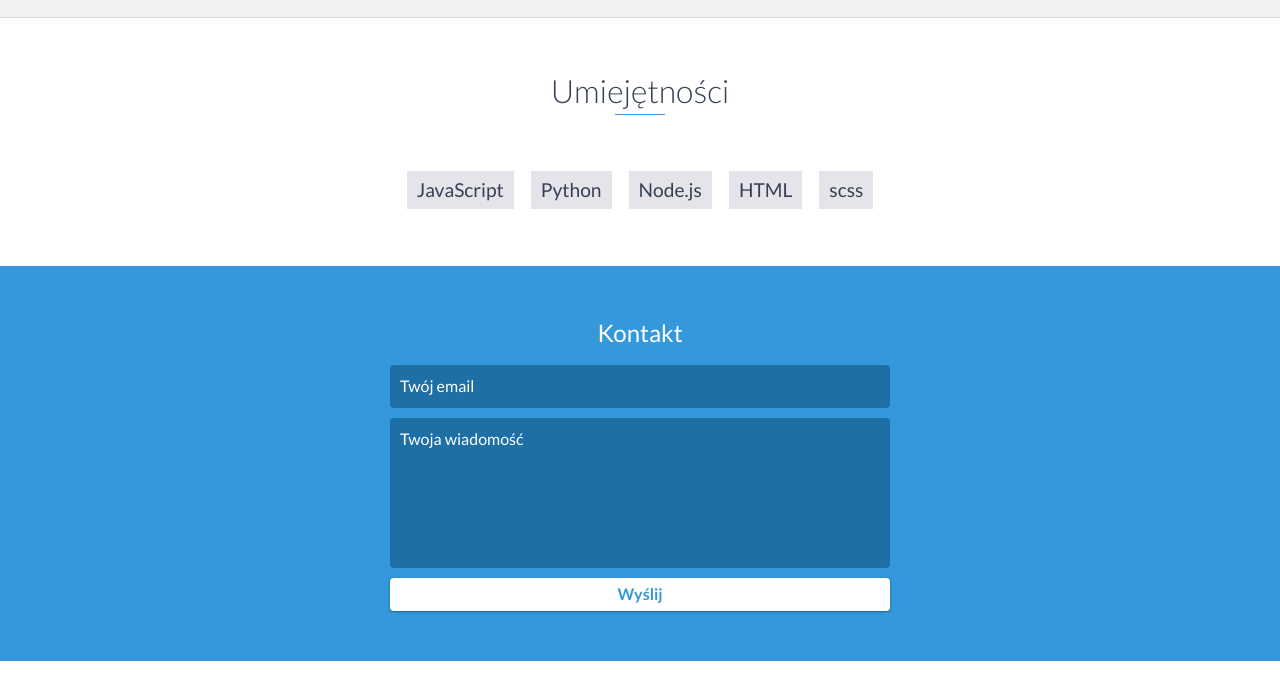
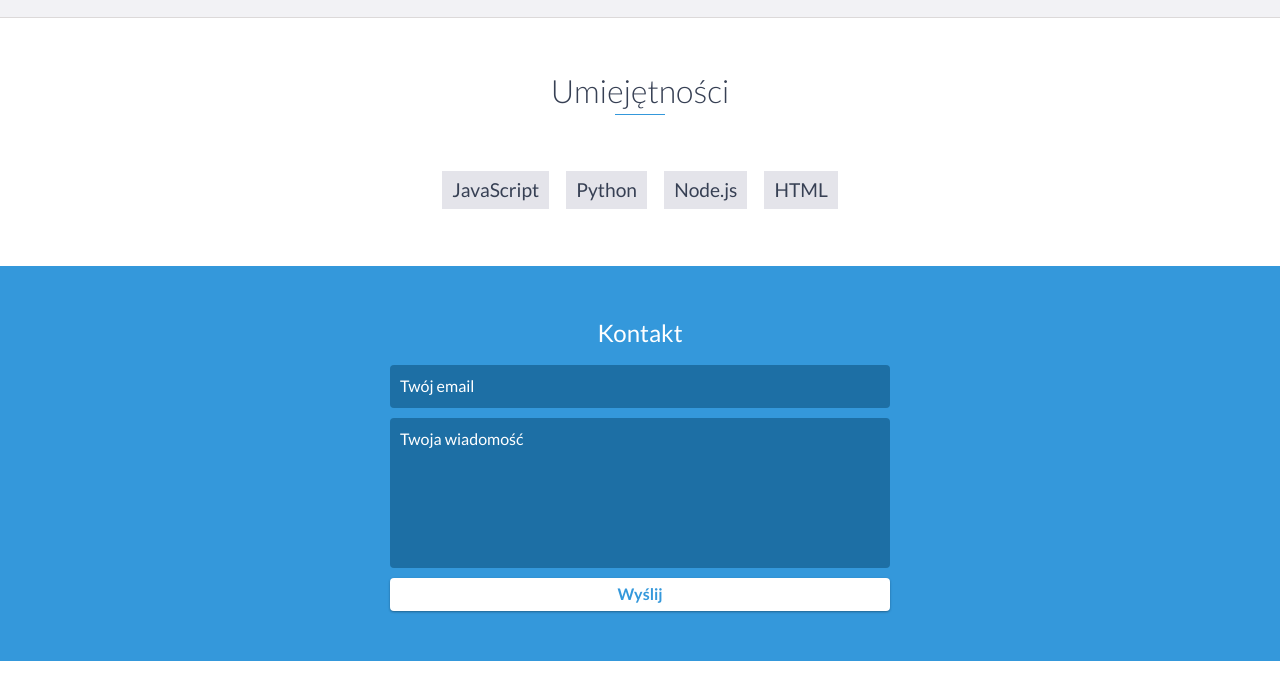
Before and after one commit to HEXAGON111/portofolio, a website: page index.html in a window 1280 px wide. Shown: the part 1613-2307 px from the top of the page. Drawn offline with nearby package versions, Linux system fonts and the light colour scheme.

Commit message:
Update index.html

```diff
--- a/index.html
+++ b/index.html
@@ -118,7 +118,6 @@
             <li>Python</li>
             <li>Node.js</li>
             <li>HTML</li>
-            <li>scss</li>
 
         </ul>
     </div>
```
